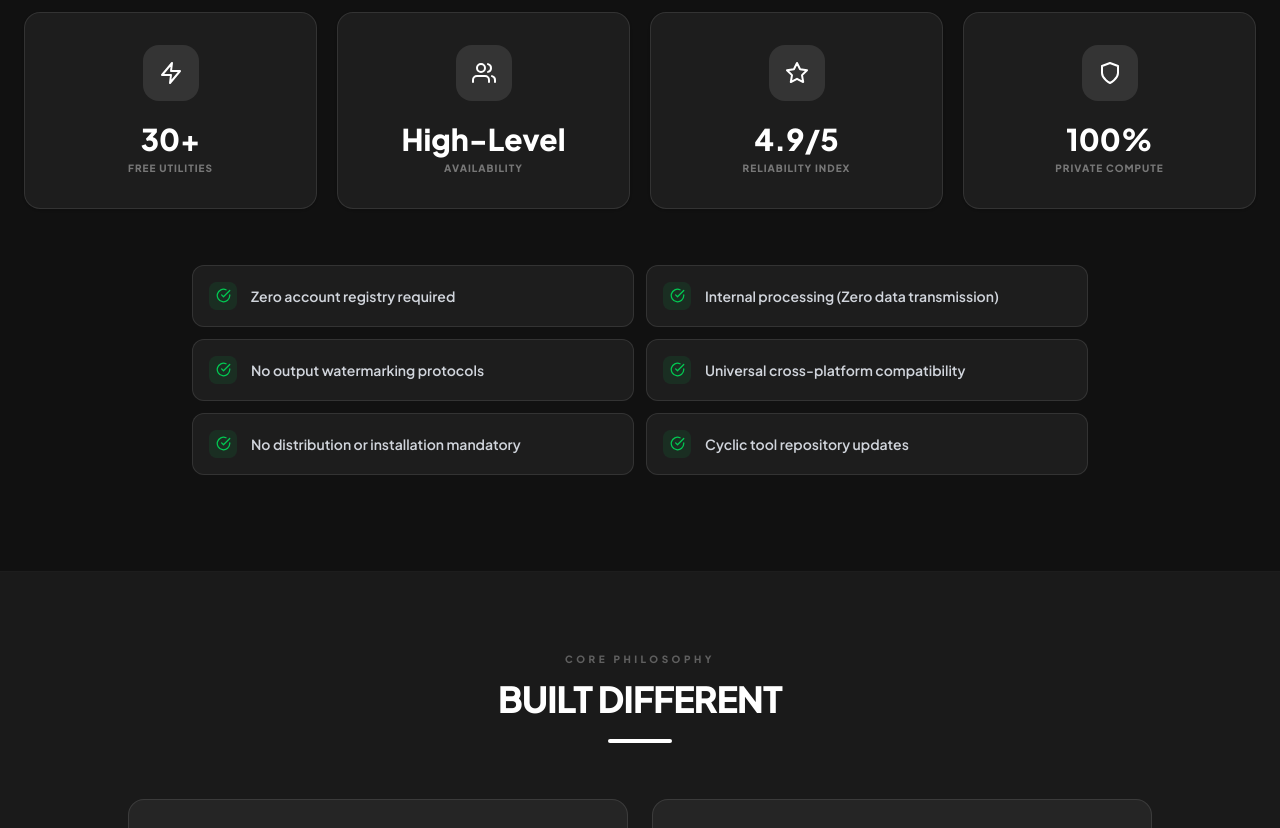
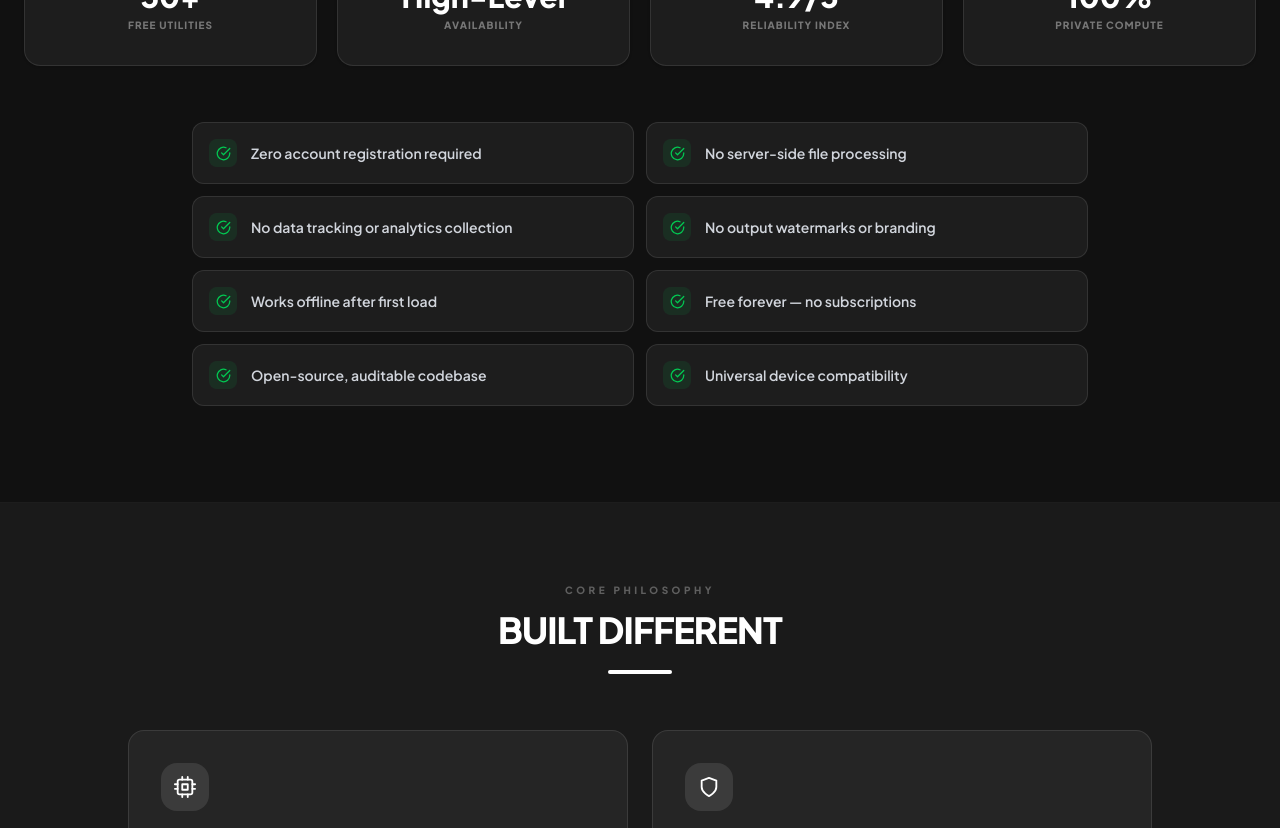
Before and after one commit to priyanshu130018/YUKT, a React (Vite) app: page / in a window 1280 px wide. Shown: the part 1880-2708 px from the top of the page. Built offline with nearby package versions, Linux system fonts and the light colour scheme.

Commit message:
remove css warning

```diff
--- a/src/pages/Home/Home.jsx
+++ b/src/pages/Home/Home.jsx
@@ -31,12 +31,12 @@ export default function Home() {
         <motion.div
           animate={{ scale: [1, 1.05, 1], rotate: [0, 5, -5, 0] }}
           transition={{ duration: 20, repeat: Infinity, ease: "linear" }}
-          className="absolute top-0 left-1/2 -translate-x-1/2 w-[800px] md:w-[1100px] h-[600px] bg-gray-100/60 dark:bg-white/[0.03] blur-[120px] rounded-[100%] pointer-events-none"
+          className="absolute top-0 left-1/2 -translate-x-1/2 w-800px md:w-1100px h-600px bg-gray-100/60 dark:bg-white/0.03 blur-[120px] rounded-[100%] pointer-events-none"
         />
         <motion.div
           animate={{ scale: [1, 1.1, 1], rotate: [0, -10, 10, 0] }}
           transition={{ duration: 25, repeat: Infinity, ease: "linear", delay: 2 }}
-          className="absolute bottom-0 right-0 w-[300px] h-[300px] bg-gray-200/40 dark:bg-white/[0.02] blur-[100px] rounded-[100%] pointer-events-none"
+          className="absolute bottom-0 right-0 w-300px h-300px bg-gray-200/40 dark:bg-white/0.02 blur-[100px] rounded-[100%] pointer-events-none"
         />
 
         <motion.div
@@ -54,7 +54,7 @@ export default function Home() {
 
           {/* Heading */}
           <motion.h1 variants={fadeUp}
-            className="text-4xl md:text-6xl lg:text-8xl font-black mb-8 leading-[1] tracking-tight text-[#1a1a1a] dark:text-white">
+            className="text-4xl md:text-6xl lg:text-8xl font-black mb-8 leading-1 tracking-tight text-[#1a1a1a] dark:text-white">
             Your Ultimate<br />
             <span className="relative">
               <span className="text-[#1a1a1a] dark:text-white">Kit of Tools</span>
@@ -140,7 +140,7 @@ export default function Home() {
               ].map((stat, i) => (
                 <motion.div key={i} variants={fadeUp}
                   className="group bg-white dark:bg-white/5 p-8 rounded-2xl border border-gray-100 dark:border-white/10 shadow-sm hover:shadow-xl dark:hover:shadow-white/5 hover:-translate-y-2 transition-all duration-300 relative overflow-hidden text-center">
-                  <div className="absolute inset-0 bg-gradient-to-b from-gray-50/80 to-transparent dark:from-white/2 opacity-0 group-hover:opacity-100 transition-opacity pointer-events-none" />
+                  <div className="absolute inset-0 bg-linear-to-b from-gray-50/80 to-transparent dark:from-white/2 opacity-0 group-hover:opacity-100 transition-opacity pointer-events-none" />
                   <div className="w-14 h-14 rounded-2xl mb-5 mx-auto flex items-center justify-center bg-gray-50 dark:bg-white/10 text-[#1a1a1a] dark:text-white group-hover:bg-[#1a1a1a] dark:group-hover:bg-white group-hover:text-white dark:group-hover:text-[#1a1a1a] transition-all duration-300 relative z-10">
                     <stat.icon size={24} />
                   </div>
@@ -153,12 +153,14 @@ export default function Home() {
             {/* Checklist */}
             <motion.div variants={staggerContainer} className="grid md:grid-cols-2 gap-3 max-w-4xl mx-auto">
               {[
-                'Zero account registry required',
-                'Internal processing (Zero data transmission)',
-                'No output watermarking protocols',
-                'Universal cross-platform compatibility',
-                'No distribution or installation mandatory',
-                'Cyclic tool repository updates'
+                'Zero account registration required',
+                'No server-side file processing',
+                'No data tracking or analytics collection',
+                'No output watermarks or branding',
+                'Works offline after first load',
+                'Free forever — no subscriptions',
+                'Open-source, auditable codebase',
+                'Universal device compatibility',
               ].map((text, i) => (
                 <motion.div key={i} variants={fadeUp}
                   className="flex items-center gap-3.5 bg-white dark:bg-white/5 p-4 rounded-xl border border-gray-100 dark:border-white/10 hover:border-green-200 dark:hover:border-green-500/20 hover:shadow-md transition-all group">
@@ -210,7 +212,7 @@ export default function Home() {
 
             <motion.div variants={staggerContainer} className="grid md:grid-cols-3 gap-8 relative">
               {/* Connector */}
-              <div className="hidden md:block absolute top-10 left-[calc(1/6*100%+2rem)] right-[calc(1/6*100%+2rem)] h-px bg-gradient-to-r from-gray-200 dark:from-white/10 via-gray-300 dark:via-white/20 to-gray-200 dark:to-white/10 z-0" />
+              <div className="hidden md:block absolute top-10 left-[calc(1/6*100%+2rem)] right-[calc(1/6*100%+2rem)] h-px bg-linear-to-r from-gray-200 dark:from-white/10 via-gray-300 dark:via-white/20 to-gray-200 dark:to-white/10 z-0" />
 
               {[
                 { step: '01', title: 'Find Tool', desc: 'Search or browse the registry to find the right tool for your task.' },
@@ -223,7 +225,7 @@ export default function Home() {
                     {h.step}
                   </div>
                   <h3 className="text-[#1a1a1a] dark:text-white font-black text-xl mb-3 uppercase tracking-tight">{h.title}</h3>
-                  <p className="text-gray-500 dark:text-gray-400 text-sm leading-relaxed font-medium max-w-[200px]">{h.desc}</p>
+                  <p className="text-gray-500 dark:text-gray-400 text-sm leading-relaxed font-medium max-w-50">{h.desc}</p>
                 </motion.div>
               ))}
             </motion.div>
```
